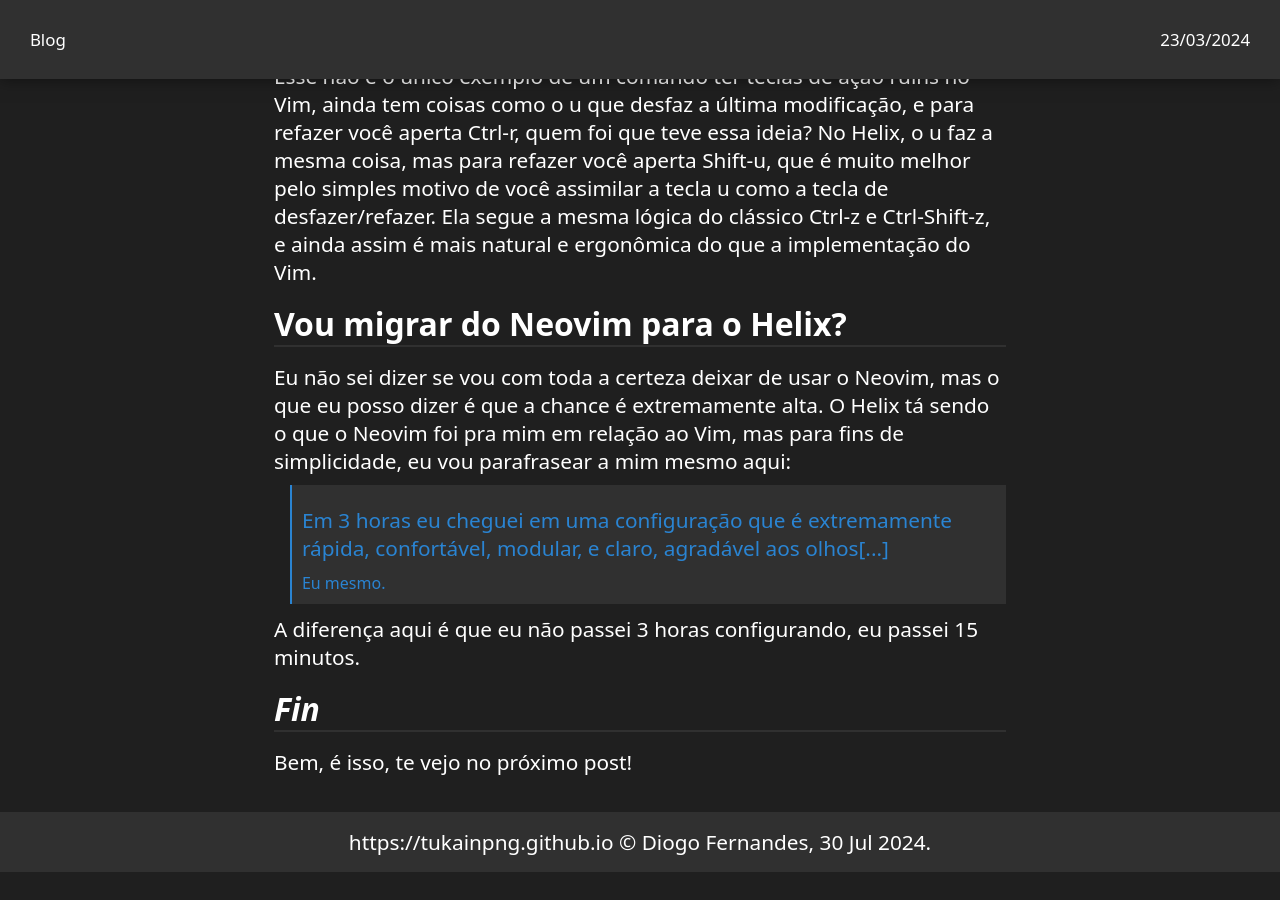
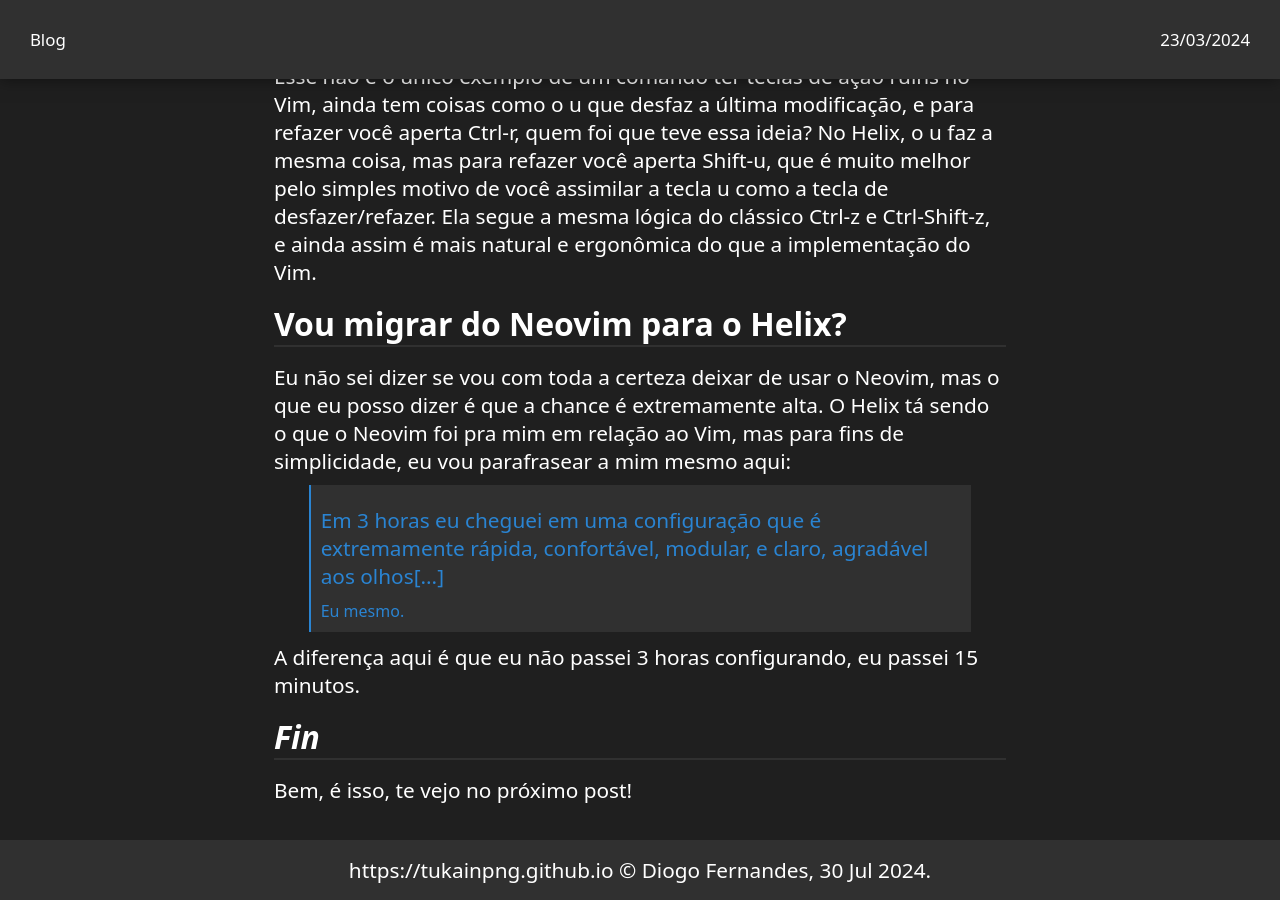
Before and after one commit to tukainpng/tukainpng.github.io, a Jekyll site: the page built from _posts/2024-03-23-helix.md, in a window 1280 px wide and 900 px high, scrolled down 2529 px. Built offline with Jekyll 4.4.1, drawn with Linux system fonts in a browser that asks for light colours; before the commit the page ends 3401 px from its top, so only the background shows below that.

Commit message:
Pequena modificação

```diff
--- a/assets/css/styles.css
+++ b/assets/css/styles.css
@@ -38,8 +38,11 @@
 }
 
 blockquote {
+  display: block;
+  margin-left: auto;
+  margin-right: auto;
   border-left: solid 2px var(--blue);
-  margin-left: 1em;
+  max-width: 70ch;
   padding: 10px;
   background-color: var(--grey);
   color: var(--blue);
```
